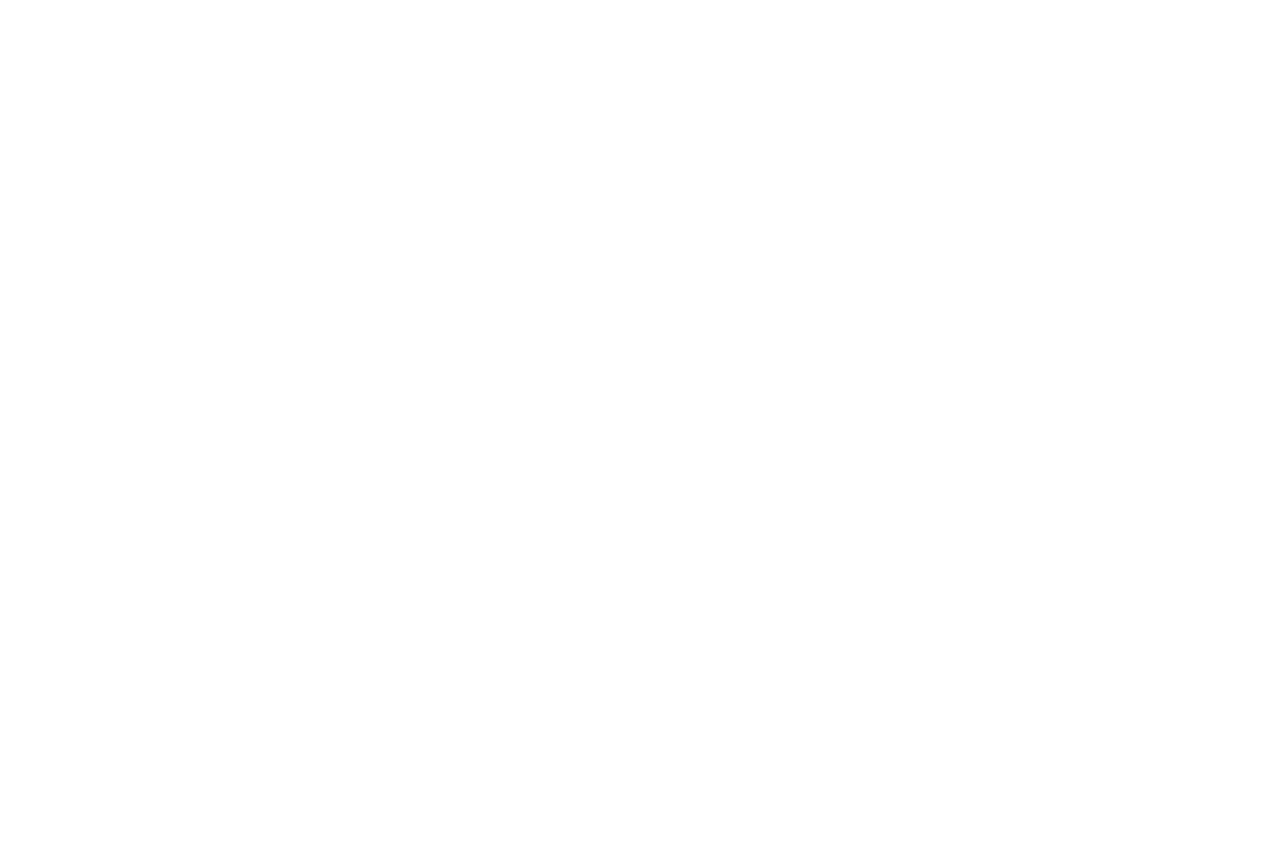
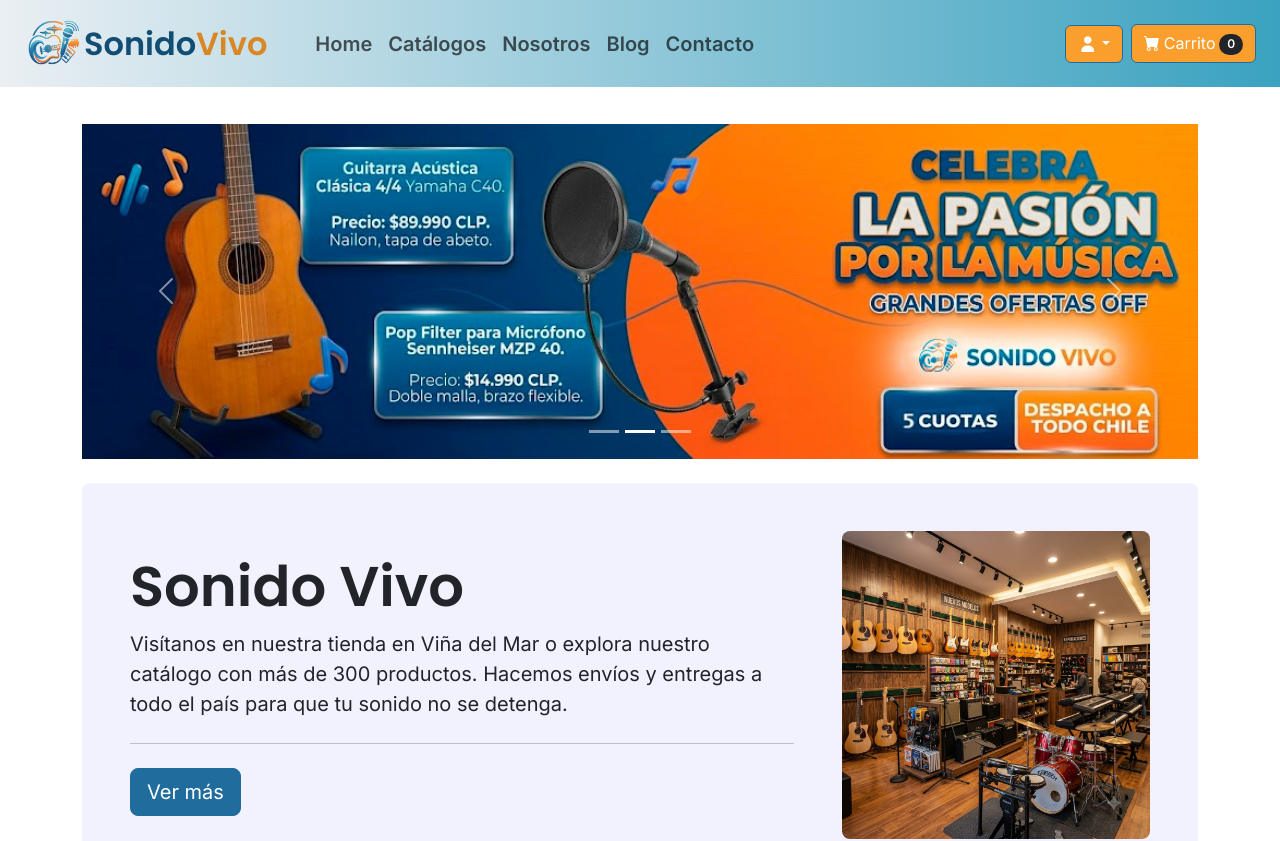
Before and after one commit to pepestack/Sonido-Vivo, a React (Vite) app: page /home in a window 1280 px wide. Before the commit this address had no page. Shown: the top 841 px of the page. Before the commit the page ends 800 px from the top, so only its background shows below. Built offline with nearby package versions, Linux system fonts and the light colour scheme.

Commit message:
feat(home): Añadir Home como ruta por defecto en App.jsx, e implementar carrusel de presentación

```diff
--- a/src/App.jsx
+++ b/src/App.jsx
@@ -5,13 +5,15 @@
 import PlantillaPublica from "./components/templates/PlantillaPublica";
 import Catalogo from "./pages/Catalogo";
 import BlogPage from "./pages/BlogPage";
+import Home from "./pages/Home";
 
 function App() {
   return (
     <Routes>
       <Route element={<PlantillaPublica />}>
-        <Route path="/" element={<RegisterPage />} />
+        <Route path="/" element={<Home />} />
         {/* aca tiene que ir el page del home*/}
+        <Route path="/home" element={<Home />} />
         <Route path="/catalogo" element={<Catalogo />} />
         <Route path="/login" element={<LoginPage />} />
         <Route path="/registro" element={<RegisterPage />} />
--- /dev/null
+++ b/src/components/organisms/CarruselHero.jsx
@@ -0,0 +1,14 @@
+import { Carousel } from "react-bootstrap"
+import Imagen from "../atoms/Imagen"
+
+export default function CarruselHero({imagenes}){
+    return (
+        <Carousel>
+            {imagenes.map((i) => (
+                <Carousel.Item key={i.id}>
+                    <Imagen src={i.imagen} alt={i.alt} className="d-block w-100"/>
+                </Carousel.Item>
+            ))}
+        </Carousel>
+    )
+}
--- /dev/null
+++ b/src/data/carrusel.js
@@ -0,0 +1,7 @@
+import imagen1 from '../assets/images/hero-banner.jpg'
+
+export const imagenesCarrusel = [
+    {id:1, imagen: imagen1, alt: "Promociones Sonido Vivo"},
+    {id:2, imagen: imagen1, alt: "Promociones Sonido Vivo"},
+    {id:3, imagen: imagen1, alt: "Promociones Sonido Vivo"}
+]
--- a/src/pages/Home.jsx
+++ b/src/pages/Home.jsx
@@ -1,8 +1,13 @@
+import CarruselHero from "../components/organisms/CarruselHero";
 import SeccionPresentacion from "../components/organisms/SeccionPresentacion";
+import { imagenesCarrusel } from "../data/carrusel";
+import imgTienda from "../assets/images/tienda-fisica.jpg"
 
 export default function Home(){
     return(
         <>
+            <CarruselHero imagenes={imagenesCarrusel}/>
+
             <SeccionPresentacion
                 titulo="Sonido Vivo"
                 texto="Visítanos en nuestra tienda en Viña del Mar o explora nuestro catálogo con más de 300 productos. Hacemos envíos y entregas a todo el país para que tu sonido no se detenga."
```
Also changed, not shown: src/assets/images/hero-banner.jpg (added), src/assets/images/tienda-fisica.jpg (added).
